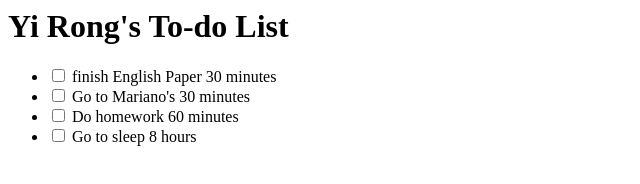
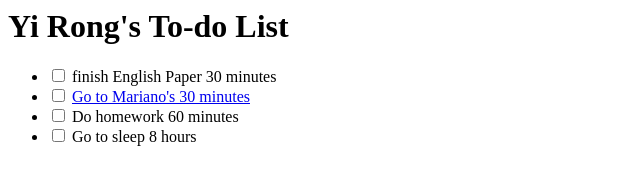
Before and after one commit to yirongmei/todo_app_front_end, a plain HTML site: page index.html in a window 1280 px wide. Shown: the whole page, without its empty margins (0-640 px from the left). Drawn offline with Linux system fonts and the light colour scheme.

Commit message:
Add links to index and show pages

```diff
--- a/index.html
+++ b/index.html
@@ -11,7 +11,7 @@
         finish English Paper 30 minutes</li>
     <li>
     <input type="checkbox">
-        Go to Mariano's 30 minutes</li>
+       <a href="/show.html">Go to Mariano's 30 minutes</a> </li>
     <li>
     <input type="checkbox">
         Do homework 60 minutes</li>
```
Also changed, not shown: show.html (+2 -0 lines).
